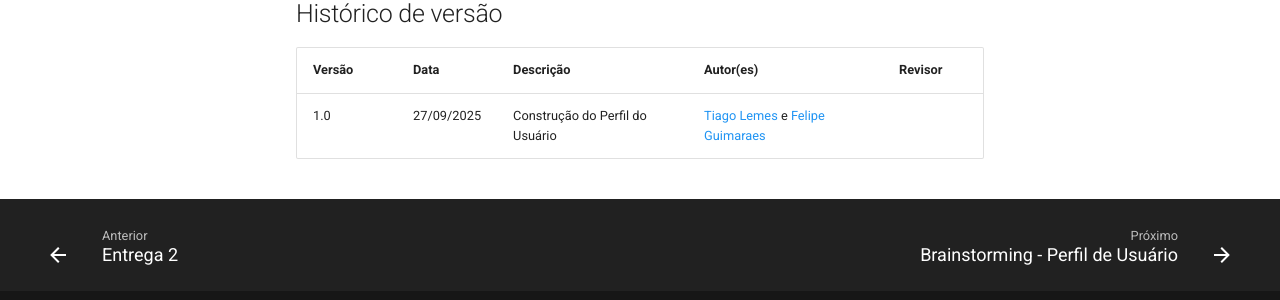
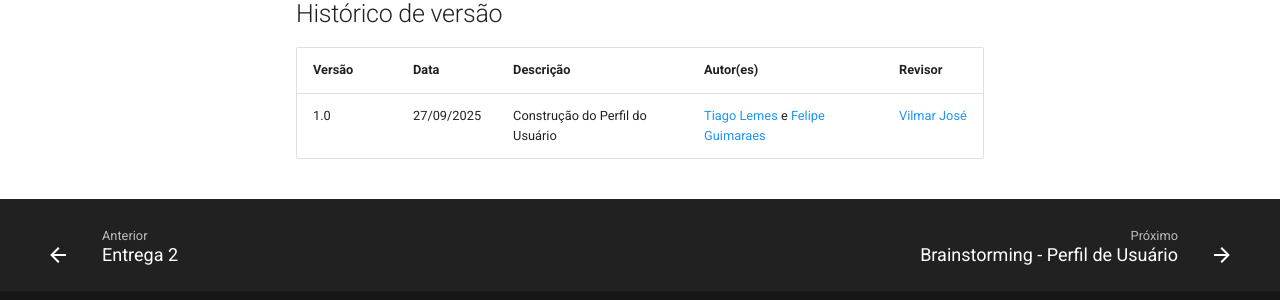
Before and after one commit to Requisitos-de-Software/2025.2-Grupo03, an MkDocs documentation site: the page built from docs/Elicitacao/perfil_usuario.md, in a window 1280 px wide and 900 px high, scrolled down 3360 px. Shown: the part 564-864 px from the top of the window. Built offline with MkDocs 1.6.1 and Material for MkDocs 9.7.7, drawn with Linux system fonts in a browser that asks for light colours; comment, search, counter and statistics services are not loaded.

Commit message:
Adição dos revisores

```diff
--- a/docs/Elicitacao/perfil_usuario.md
+++ b/docs/Elicitacao/perfil_usuario.md
@@ -103,4 +103,4 @@ SAE, Sistema de Apoio Educacional. Disponível em: [https://sae.unb.br/ajudasae/
 
 | Versão | Data | Descrição | Autor(es) | Revisor |
 | ---- | ----- | ----- | ---- | ----- |
-| 1.0 | 27/09/2025 | Construção do Perfil do Usuário | [Tiago Lemes](https://github.com/TiagoTeixeira-2005) e [Felipe Guimaraes](https://github.com/felipegf1)| |
+| 1.0 | 27/09/2025 | Construção do Perfil do Usuário | [Tiago Lemes](https://github.com/TiagoTeixeira-2005) e [Felipe Guimaraes](https://github.com/felipegf1)| [Vilmar José](https://github.com/VilmarFagundes) |
```
